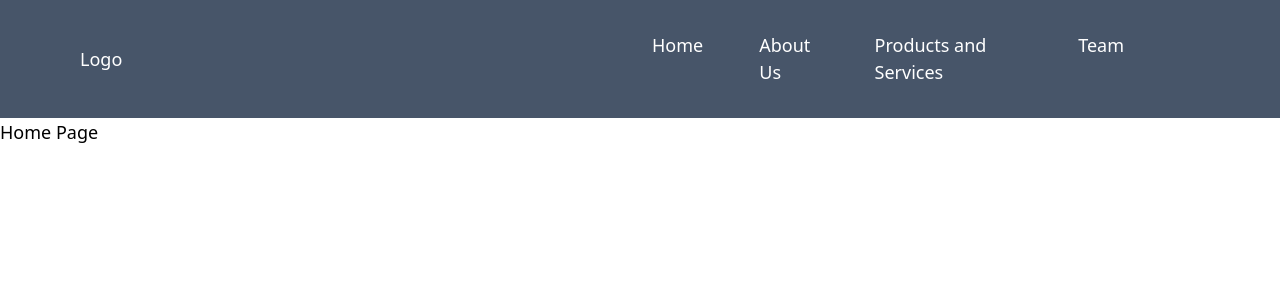
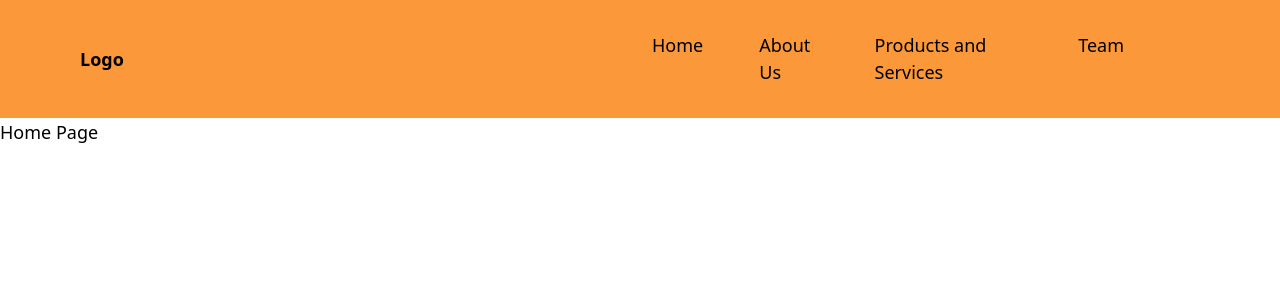
Before and after one commit to Logassi/company-profile, a Next.js app: page / in a window 1280 px wide. Shown: the top 300 px of the page. Built offline with nearby package versions, Linux system fonts and the light colour scheme.

Commit message:
Feat : Make NavBar more user friendly

```diff
--- a/src/views/components/navbar.tsx
+++ b/src/views/components/navbar.tsx
@@ -1,29 +1,79 @@
+"use client";
 import Link from 'next/link'
+import { useEffect, useRef, useState } from 'react'
 import React from 'react'
 
 export default function NavBar() {
+    const [dropdownOpen, setDropdownOpen] = useState(false);
+
+
+    const toggleDropdown = () => {
+        setDropdownOpen(!dropdownOpen)
+    }
+
+
+    // Reference for the dropdown div
+    const dropdownRef = useRef<HTMLDivElement>(null)
+
+    // Close dropdown when clicking outside
+    useEffect(() => {
+    const handleClickOutside = (event: MouseEvent) => {
+      // Check if the click is outside the dropdown
+      if (dropdownRef.current && !dropdownRef.current.contains(event.target as Node)) {
+        setDropdownOpen(false) // Close the dropdown
+      }
+    }
+
+    // Attach event listener
+    document.addEventListener('mousedown', handleClickOutside)
+
+    // Cleanup the event listener on component unmount
+    return () => {
+      document.removeEventListener('mousedown', handleClickOutside)
+    }
+  }, [])
   return (
-    <div className='bg-slate-600'>
+    <div className='bg-custom-orange'>
         <nav>
-            <div className="h-10vh flex justify-between z-50 text-white lg:py-5 px-20 py-4">
+            <div className="h-10vh flex justify-between z-50 text-black lg:py-5 px-20 py-4">
                 <div className="flex items-center flex-1 text-[18px]">
-                    Logo
+                    <Link href={"/"} className='font-bold'>
+                        Logo
+                    </Link>
                 </div>
 
                 <div className="lg:flex md:flex lg:flex-1 items-center justify-end font-normal hidden">
                     <div className="flex flex-10">
                         <ul className="flex gap-8 mr-16 text-[18px]">
                             <Link href={"/"}>
-                                <li className='hover:bg-purple-400 rounded m-1 p-2'>Home</li>
+                                <li className='hover:bg-black hover:text-white rounded m-1 p-2'>Home</li>
                             </Link>
                             <Link href={"/about-us"}>
-                                <li className='hover:bg-purple-400 rounded m-1 p-2'>About Us</li>
+                                <li className='hover:bg-black hover:text-white rounded m-1 p-2'>About Us</li>
                             </Link>
-                            <Link href={"/products-and-services"}>
-                                <li className='hover:bg-purple-400 rounded m-1 p-2'>Products and Services</li>
-                            </Link>
+                            {/* Dropdown on hover */}
+                <li className='relative group'>
+                  <div className='hover:bg-black hover:text-white rounded m-1 p-2 cursor-pointer group-hover:block'>
+                    Products and Services
+                  </div>
+
+                  {/* Dropdown Menu */}
+                  <div className='absolute hidden group-hover:block bg-custom-melon left-0 rounded-md p-2 shadow-lg'>
+                    <ul className='space-y-2'>
+                      <li className='flex p-2 text-black rounded-md hover:bg-black hover:text-white'>
+                        Aezakmi
+                      </li>
+                      <li className='flex p-2 text-black rounded-md hover:bg-black hover:text-white'>
+                        Hesoyam
+                      </li>
+                      <li className='flex p-2 text-black rounded-md hover:bg-black hover:text-white'>
+                        Baguvix
+                      </li>
+                    </ul>
+                  </div>
+                </li>
                             <Link href={"/team"}>
-                                <li className='hover:bg-purple-400 rounded m-1 p-2'>Team</li>
+                                <li className='hover:bg-black hover:text-white rounded m-1 p-2'>Team</li>
                             </Link>
                         </ul>
                     </div>
--- a/tailwind.config.ts
+++ b/tailwind.config.ts
@@ -12,6 +12,9 @@ const config: Config = {
       colors: {
         background: "var(--background)",
         foreground: "var(--foreground)",
+        'custom-orange': '#fa983a',
+        'custom-melon': '#f8c291',
+
       },
     },
   },
```
